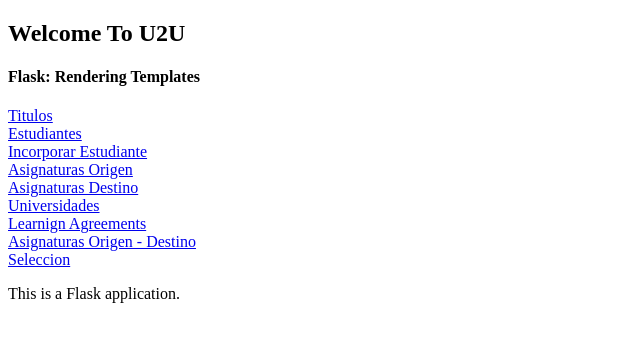
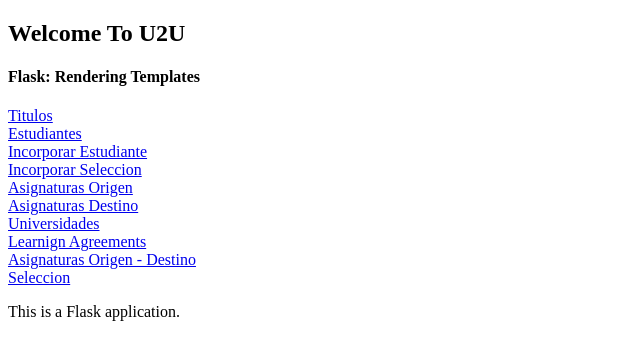
Before and after one commit to alexalvarezg/U2U_app, a Flask app: page / in a window 1280 px wide. Shown: the top 360 px of the page, without its empty margins (0-640 px from the left). Run offline with Flask 2, Linux system fonts and the light colour scheme.

Commit message:
incorporada opcion de añadir seleccion en el indice

```diff
--- a/templates/index.html
+++ b/templates/index.html
@@ -11,6 +11,7 @@
 		<a href="{{ url_for('see_titulos')}}">Titulos</a> <br>
 		<a href="{{ url_for('index') }}">Estudiantes</a> <br>
 		<a href="{{ url_for('add_student_form') }}">Incorporar Estudiante</a> <br>
+		<a href="{{ url_for('add_selection_form') }}">Incorporar Seleccion</a> <br>
 		<a href="{{ url_for('subjects') }}">Asignaturas Origen</a> <br>
 		<a href="{{ url_for('subjects_aborad') }}">Asignaturas Destino</a> <br>
 		<a href="{{ url_for('university') }}">Universidades</a> <br>
```
